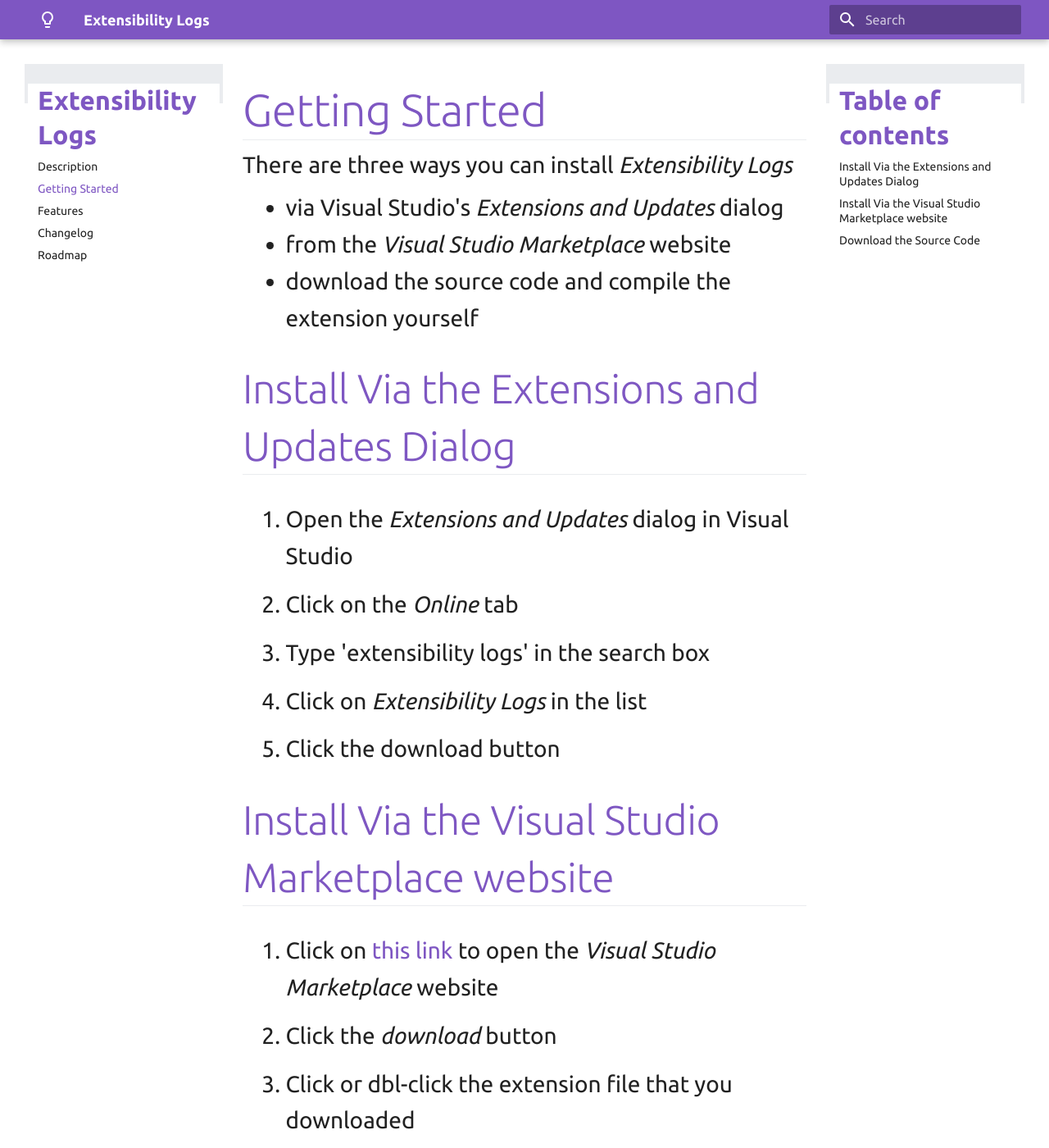
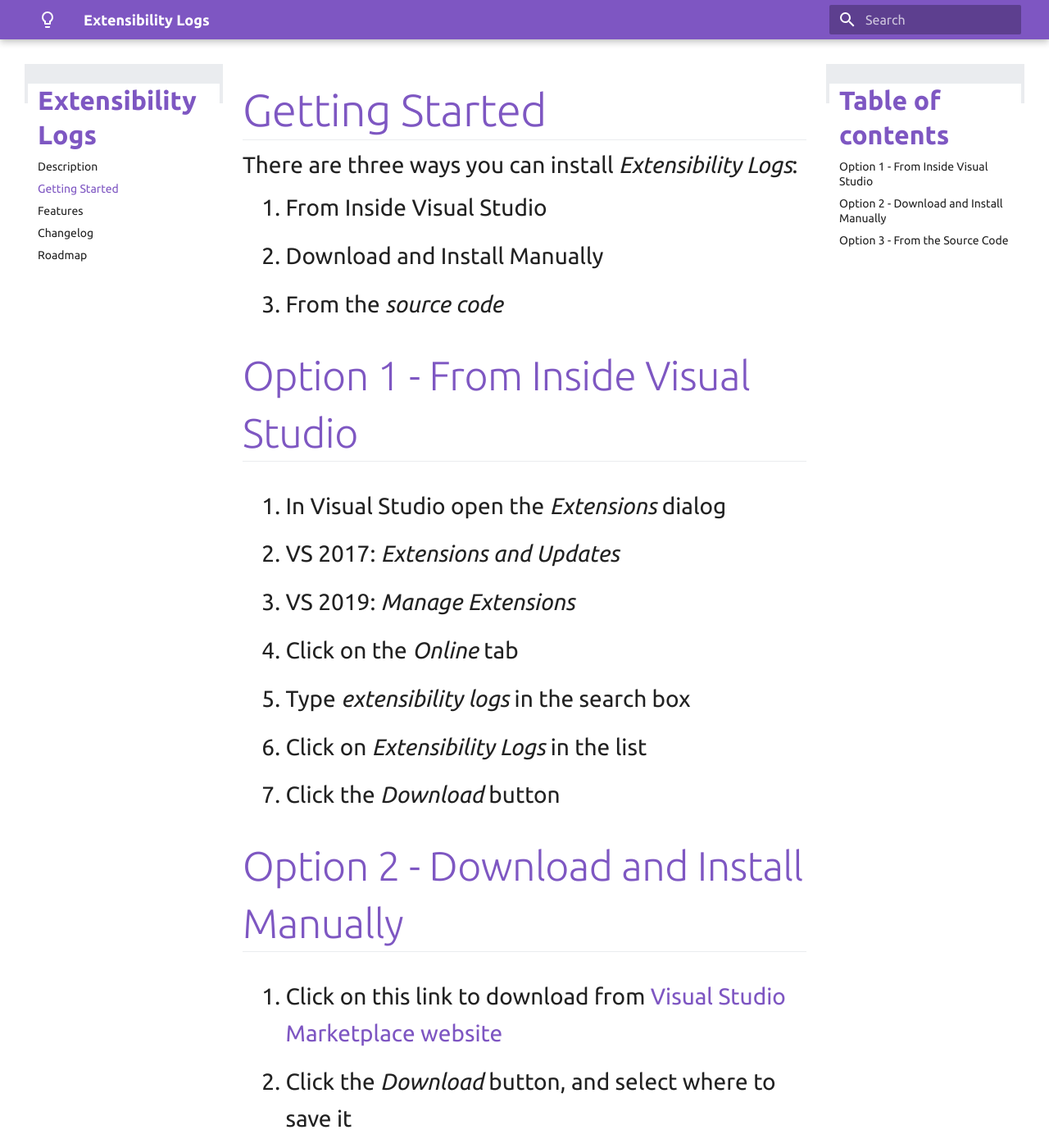
Before and after one commit to luminous-software/extensibility-logs, an MkDocs documentation site: the page built from docs-source/getting-started.md, in a window 1280 px wide and 1400 px high. Shown: the whole window at 82% size. Built offline with MkDocs 1.6.1 and Material for MkDocs 9.7.7, drawn with Linux system fonts in a browser that asks for light colours; old or Windows-style settings are respelled for this version of MkDocs; some of the changed text lies outside the part shown.

Commit message:
docs(website): update documentation source files

```diff
--- a/docs-source/getting-started.md
+++ b/docs-source/getting-started.md
@@ -1,27 +1,34 @@
-There are three ways you can install *Extensibility Logs*
+# Getting Started
 
-- via Visual Studio's *Extensions and Updates* dialog
-- from the *Visual Studio Marketplace* website
-- download the source code and compile the extension yourself
+There are three ways you can install *Extensibility Logs*:
 
-## Install Via the Extensions and Updates Dialog
+1. From Inside Visual Studio
+2. Download and Install Manually
+3. From the *source code*
 
-1. Open the *Extensions and Updates* dialog in Visual Studio
+## Option 1 - From Inside Visual Studio
+
+1. In Visual Studio open the *Extensions* dialog
+   - VS 2017: *Extensions and Updates*
+   - VS 2019: *Manage Extensions*
 2. Click on the *Online* tab
-3. Type 'extensibility logs' in the search box
+3. Type *extensibility logs* in the search box
 4. Click on *Extensibility Logs* in the list
-5. Click the download button
+5. Click the *Download* button
 
-## Install Via the Visual Studio Marketplace website
+## Option 2 - Download and Install Manually
 
-1. Click on [this link][marketplace-url] to open the *Visual Studio Marketplace* website
-2. Click the *download* button
-3. Click or dbl-click the extension file that you downloaded
+1. Click on this link to download from [Visual Studio Marketplace website][marketplace-url]
+2. Click the *Download* button, and select where to save it
+3. Install the downloaded VSIX file, from wherever you saved it
 
-## Download the Source Code
+[marketplace-url]: https://marketplace.visualstudio.com/items?itemName=YannDuran.ExtensibilityLogs
 
-You can find the source code on [GitHub][source-code], then fork it or clone it.
+## Option 3 - From the Source Code
 
-<!---->
-[marketplace-url]: https://marketplace.visualstudio.com
-[source-code]: https://github.com/luminous-software/extensibility-logs
+1. Find the [source code][source-code-url] on GitHub
+2. Fork it or clone it
+3. Compile the solution
+4. Install the compiled VSIX file
+
+[source-code-url]: https://github.com/luminous-software/extensibility-logs
```
Also changed, not shown: docs-source/changelog.md (+6 -2 lines), docs-source/features.md (+13 -3 lines), docs-source/index.md (+17 -18 lines), docs-source/roadmap.md (+3 -3 lines).
